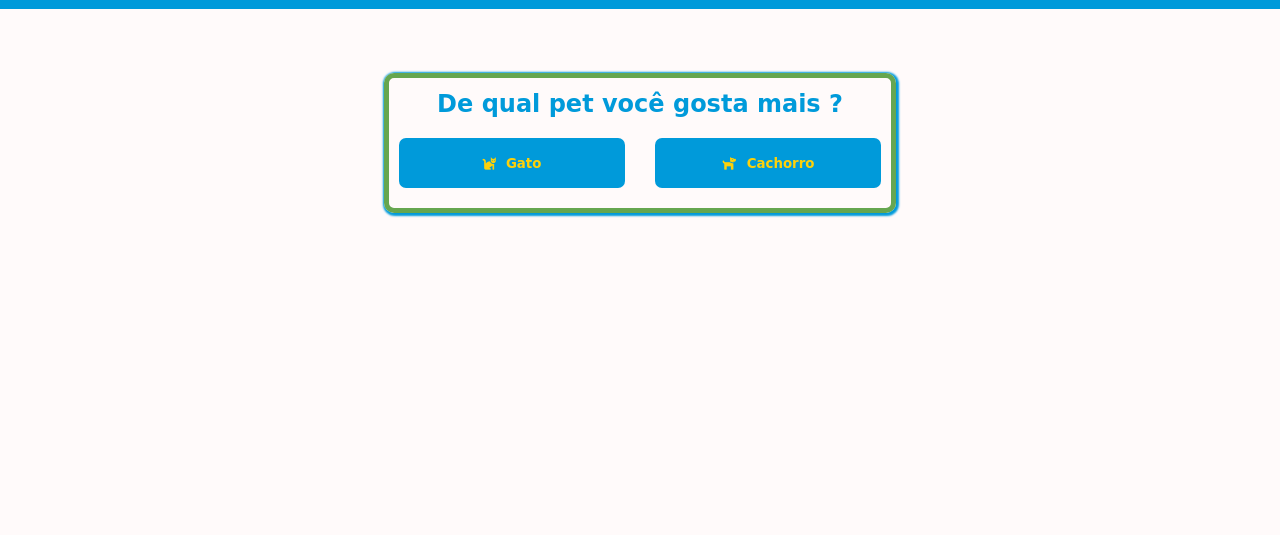
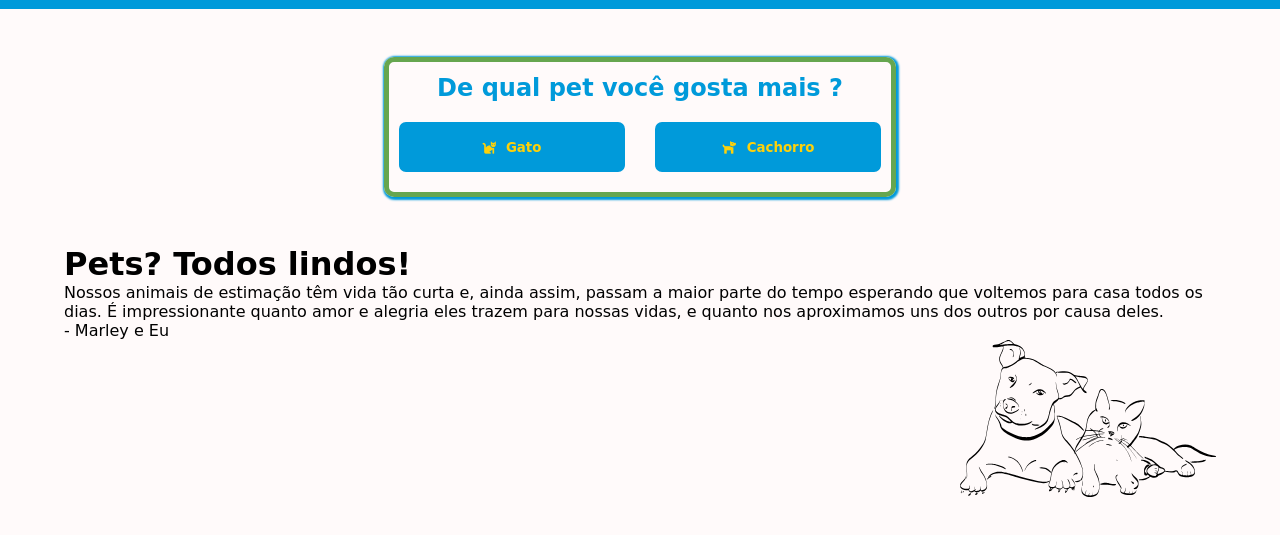
Before and after one commit to PeterTechDev/Cat-or-Dog-Person, a plain HTML site: page index.html in a window 1280 px wide. Shown: the part 87-622 px from the top of the page. Drawn offline with Linux system fonts and the light colour scheme; a web font is replaced by a local one.

Commit message:
add conteudo para a primeira página e faz ele sumir apos clique no botão

```diff
--- a/index.html
+++ b/index.html
@@ -44,6 +44,15 @@
     </section>
 
     <main>
+        <div class="welcome">
+            <h1>Pets? Todos lindos!</h1>
+            <p>Nossos animais de estimação têm vida tão curta e, ainda assim, passam a maior parte do tempo esperando que voltemos para casa todos os dias. É impressionante quanto amor e alegria eles trazem para nossas vidas, e quanto nos aproximamos uns
+                dos outros por causa deles.
+                <br> - Marley e Eu
+            </p>
+            <div class="background"><img src="./assets/cuteImg.svg" alt=""></div>
+        </div>
+
         <div class="dog hide">
             <div class="container">
                 <div class="img-container">
--- a/script.js
+++ b/script.js
@@ -6,6 +6,7 @@
 //CAPTURA todos os elementos que tem a classe e os add em uma lista
 const dog = document.querySelectorAll('.dog');
 const cat = document.querySelectorAll('.cat');
+const welcome = document.querySelector('.welcome')
 
 //Captura os botoes
 const catBtn = document.getElementById('btn-cat');
@@ -22,6 +23,7 @@ const petDisplay = (petShow, petHide) => {
     petShow.forEach(element => {
         element.classList.remove('hide')
     });
+    welcome.style.display = 'none'
     hideDisplay(petHide);
 }
 
--- a/style.css
+++ b/style.css
@@ -56,7 +56,7 @@ nav a {
 
 #question-container {
     width: 40vw;
-    margin: 8vh auto;
+    margin: 6vh auto;
     border: solid 5px var(--green);
     border-radius: 10px;
     box-shadow: 1px 1px 2px 2px var(--blue);
@@ -64,7 +64,7 @@ nav a {
     flex-direction: column;
 }
 
-h2 {
+#question-container h2 {
     padding-top: .5em;
     color: var(--blue);
     text-align: center;
@@ -110,6 +110,16 @@ button:hover {
 
 main {
     display: flex;
+}
+
+.welcome {
+    width: 90%;
+    margin: 0 auto;
+}
+
+.background img {
+    width: 20vw;
+    float: right;
 }
 
 .container {
```
Also changed, not shown: assets/cuteImg.svg (added).
